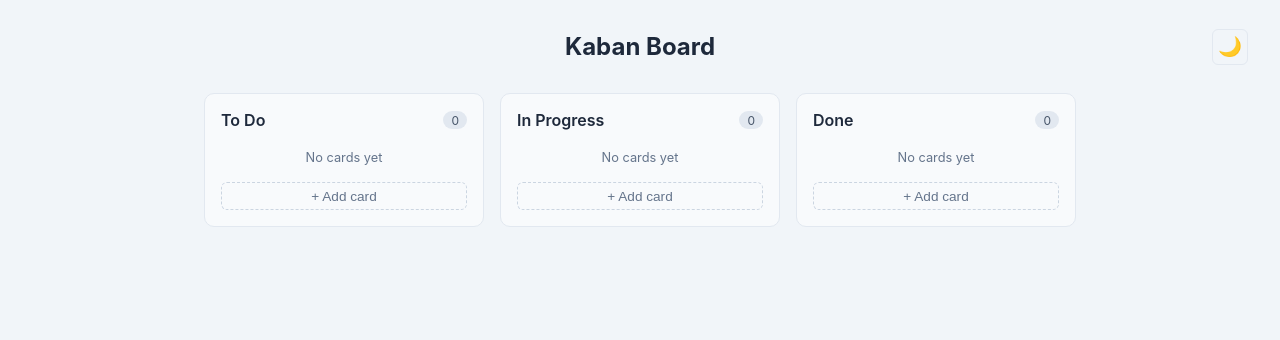
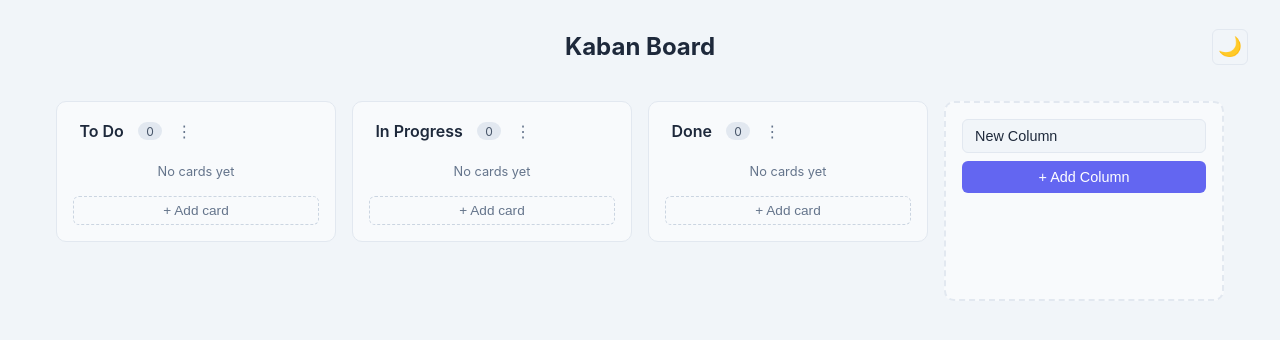
Before and after one commit to themngn/Kaban, a Vue app: page / in a window 1280 px wide. Shown: the top 340 px of the page. Built offline with nearby package versions, Linux system fonts and the light colour scheme; the HTML template or start-up script is replaced by a standard one.

Commit message:
feat: add column renaming and deletion functionality; enhance board view with new column input

```diff
--- a/src/components/KanbanColumn.vue
+++ b/src/components/KanbanColumn.vue
@@ -14,6 +14,8 @@ const store = useBoardStore()
 
 const newCardTitle = ref('')
 const showForm = ref(false)
+const isRenamingColumn = ref(false)
+const newColumnTitle = ref(props.column.title)
 
 function submitCard() {
   const title = newCardTitle.value.trim()
@@ -27,13 +29,45 @@ function cancelAdd() {
   newCardTitle.value = ''
   showForm.value = false
 }
+
+function startRenameColumn() {
+  isRenamingColumn.value = true
+  newColumnTitle.value = props.column.title
+}
+
+function submitRenameColumn() {
+  const title = newColumnTitle.value.trim()
+  if (title) {
+    store.renameColumn(props.column.id, title)
+  }
+  isRenamingColumn.value = false
+}
+
+function cancelRenameColumn() {
+  isRenamingColumn.value = false
+}
+
+function deleteColumn() {
+  if (confirm(`Delete column "${props.column.title}"? This cannot be undone.`)) {
+    store.deleteColumn(props.column.id)
+  }
+}
 </script>
 
 <template>
   <div class="column">
     <div class="column-header">
-      <h2 class="column-title">{{ props.column.title }}</h2>
-      <span class="column-count">{{ props.column.cards.length }}</span>
+      <div v-if="isRenamingColumn" class="column-rename">
+        <input v-model="newColumnTitle" class="rename-input" autofocus @keyup.enter="submitRenameColumn"
+          @keyup.esc="cancelRenameColumn" />
+        <button class="btn-rename-confirm" @click="submitRenameColumn">✓</button>
+        <button class="btn-rename-cancel" @click="cancelRenameColumn">✕</button>
+      </div>
+      <div v-else class="column-title-group">
+        <h2 class="column-title" @dblclick="startRenameColumn">{{ props.column.title }}</h2>
+        <span class="column-count">{{ props.column.cards.length }}</span>
+        <button class="btn-column-menu" title="Delete column" @click="deleteColumn">⋮</button>
+      </div>
     </div>
 
     <div class="card-list">
@@ -75,12 +109,65 @@ function cancelAdd() {
   margin-bottom: 0.25rem;
 }
 
+.column-title-group {
+  display: flex;
+  align-items: center;
+  gap: 0.5rem;
+  flex: 1;
+}
+
+.column-rename {
+  display: flex;
+  gap: 0.3rem;
+  width: 100%;
+}
+
+.rename-input {
+  flex: 1;
+  padding: 0.3rem 0.5rem;
+  border: 1px solid var(--color-accent);
+  border-radius: 4px;
+  font-size: 0.95rem;
+  background: var(--color-bg-primary);
+  color: var(--color-text-primary);
+  outline: none;
+}
+
+.btn-rename-confirm,
+.btn-rename-cancel {
+  background: none;
+  border: none;
+  cursor: pointer;
+  font-size: 0.85rem;
+  color: var(--color-text-secondary);
+  padding: 0.2rem 0.4rem;
+  border-radius: 3px;
+  transition: background-color 0.2s ease, color 0.2s ease;
+}
+
+.btn-rename-confirm:hover {
+  background: var(--color-accent);
+  color: white;
+}
+
+.btn-rename-cancel:hover {
+  background: var(--color-delete);
+  color: white;
+}
+
 .column-title {
   font-size: 1rem;
   font-weight: 600;
   margin: 0;
   color: var(--color-text-primary);
   transition: color 0.2s ease;
+  cursor: pointer;
+  padding: 0.2rem 0.4rem;
+  border-radius: 4px;
+}
+
+.column-title:hover {
+  background: var(--color-button-hover);
 }
 
 .column-count {
@@ -90,6 +177,23 @@ function cancelAdd() {
   border-radius: 999px;
   padding: 0.1rem 0.5rem;
   transition: background-color 0.2s ease, color 0.2s ease;
+  white-space: nowrap;
+}
+
+.btn-column-menu {
+  background: none;
+  border: none;
+  cursor: pointer;
+  font-size: 1rem;
+  color: var(--color-text-secondary);
+  padding: 0.2rem 0.4rem;
+  border-radius: 4px;
+  transition: background-color 0.2s ease, color 0.2s ease;
+}
+
+.btn-column-menu:hover {
+  background: var(--color-delete-bg);
+  color: var(--color-delete);
 }
 
 .card-list {
--- a/src/stores/board.ts
+++ b/src/stores/board.ts
@@ -45,12 +45,33 @@ export const useBoardStore = defineStore('board', () => {
 
     const fromColumn = columns.value[fromIndex]
     const toColumn = columns.value[toIndex]
+    if (!fromColumn || !toColumn) return
     const cardIndex = fromColumn.cards.findIndex((c) => c.id === cardId)
     if (cardIndex === -1) return
 
-    const [card] = fromColumn.cards.splice(cardIndex, 1)
+    const [card] = fromColumn.cards.splice(cardIndex, 1) as [(typeof fromColumn.cards)[number]]
     toColumn.cards.push(card)
   }
 
-  return { columns, addCard, deleteCard, moveCard }
+  function addColumn(title: string) {
+    const newColumn: Column = {
+      id: crypto.randomUUID(),
+      title,
+      cards: [],
+    }
+    columns.value.push(newColumn)
+  }
+
+  function renameColumn(columnId: string, newTitle: string) {
+    const column = columns.value.find((c) => c.id === columnId)
+    if (column) {
+      column.title = newTitle.trim()
+    }
+  }
+
+  function deleteColumn(columnId: string) {
+    columns.value = columns.value.filter((c) => c.id !== columnId)
+  }
+
+  return { columns, addCard, deleteCard, moveCard, addColumn, renameColumn, deleteColumn }
 })
--- a/src/views/BoardView.vue
+++ b/src/views/BoardView.vue
@@ -1,10 +1,21 @@
 <script setup lang="ts">
+import { ref } from 'vue'
 import { useBoardStore } from '@/stores/board'
 import KanbanColumn from '@/components/KanbanColumn.vue'
 import { useTheme } from '@/composables/useTheme'
 
 const store = useBoardStore()
 const { isDark, toggleTheme } = useTheme()
+
+const newColumnTitle = ref('New Column')
+
+function addNewColumn() {
+  const title = newColumnTitle.value.trim()
+  if (title) {
+    store.addColumn(title)
+    newColumnTitle.value = 'New Column'
+  }
+}
 </script>
 
 <template>
@@ -18,16 +29,24 @@ const { isDark, toggleTheme } = useTheme()
     <div class="board">
       <KanbanColumn v-for="(column, index) in store.columns" :key="column.id" :column="column" :is-first="index === 0"
         :is-last="index === store.columns.length - 1" />
+      <div class="add-column-card">
+        <input v-model="newColumnTitle" class="add-column-input" placeholder="Column name..."
+          @keyup.enter="addNewColumn" />
+        <button class="btn-add-column" @click="addNewColumn">+ Add Column</button>
+      </div>
     </div>
   </main>
 </template>
 
 <style scoped>
 .board-view {
+  display: flex;
+  flex-direction: column;
+  height: 100vh;
   padding: 2rem;
-  min-height: 100vh;
   background: var(--color-bg-primary);
   transition: background-color 0.2s ease;
+  overflow: hidden;
 }
 
 .board-header {
@@ -37,6 +56,7 @@ const { isDark, toggleTheme } = useTheme()
   gap: 1rem;
   margin-bottom: 2rem;
   position: relative;
+  flex-shrink: 0;
 }
 
 .board-title {
@@ -70,7 +90,79 @@ const { isDark, toggleTheme } = useTheme()
   display: flex;
   gap: 1rem;
   align-items: flex-start;
+  overflow-x: scroll;
+  overflow-y: hidden;
+  padding: 0.5rem 0 0 0;
+  flex: 1;
+  margin: 0 -2rem -2rem -2rem;
+  padding-right: 2rem;
+  padding-left: 2rem;
+  padding-bottom: 2rem;
   justify-content: center;
-  flex-wrap: wrap;
+}
+
+.add-column-card {
+  display: flex;
+  flex-direction: column;
+  gap: 0.5rem;
+  background: var(--color-bg-secondary);
+  border: 2px dashed var(--color-border);
+  border-radius: 10px;
+  padding: 1rem;
+  width: 280px;
+  flex-shrink: 0;
+  min-height: 200px;
+  transition: border-color 0.2s ease, background-color 0.2s ease;
+}
+
+.add-column-card:hover {
+  border-color: var(--color-accent);
+  background: var(--color-button-hover);
+}
+
+.add-column-input {
+  width: 100%;
+  padding: 0.5rem 0.75rem;
+  border: 1px solid var(--color-border);
+  border-radius: 6px;
+  font-size: 0.9rem;
+  background: var(--color-bg-primary);
+  color: var(--color-text-primary);
+  outline: none;
+  transition: border-color 0.2s ease, background-color 0.2s ease, color 0.2s ease;
+}
+
+.add-column-input:focus {
+  border-color: var(--color-accent);
+}
+
+.btn-add-column {
+  background: var(--color-accent);
+  color: white;
+  border: none;
+  border-radius: 6px;
+  padding: 0.5rem 1rem;
+  cursor: pointer;
+  font-size: 0.9rem;
+  font-weight: 500;
+  transition: background-color 0.2s ease;
+}
+
+/* Style scrollbar for light theme */
+.board::-webkit-scrollbar {
+  height: 8px;
+}
+
+.board::-webkit-scrollbar-track {
+  background: transparent;
+}
+
+.board::-webkit-scrollbar-thumb {
+  background: var(--color-border);
+  border-radius: 4px;
+}
+
+.board::-webkit-scrollbar-thumb:hover {
+  background: var(--color-text-secondary);
 }
 </style>
```
